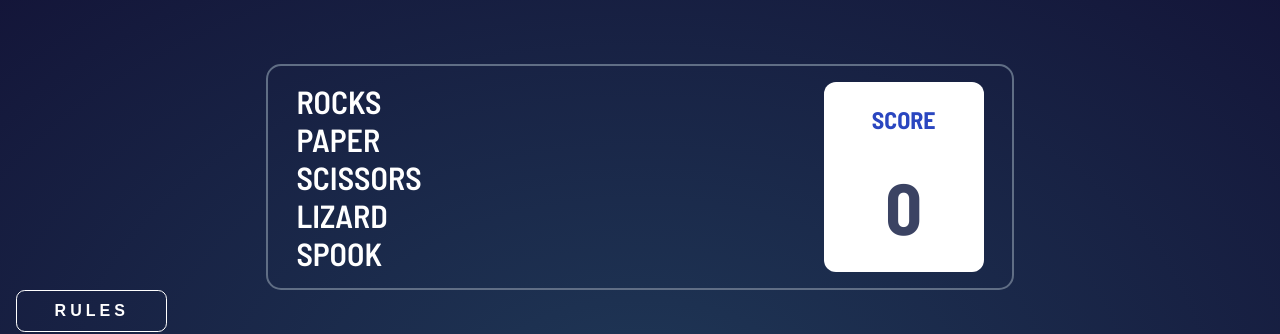
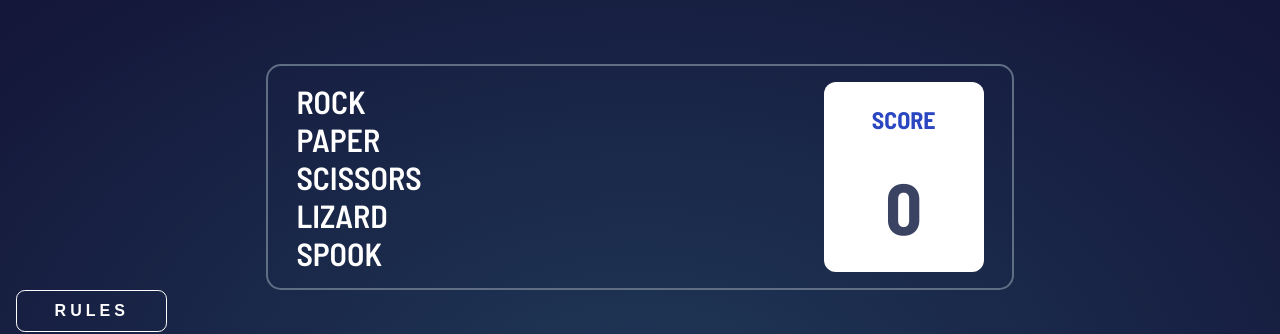
Before and after one commit to GSterczewski/fm-rock-paper-scissors, a Vue app: page / in a window 1280 px wide. Shown: the top 334 px of the page. Built offline with nearby package versions, Linux system fonts and the light colour scheme.

Commit message:
fix typo in heading

```diff
--- a/src/components/VHeader.vue
+++ b/src/components/VHeader.vue
@@ -1,7 +1,7 @@
 <template>
   <header class="header">
     <div class="header__wrapper">
-      <h1>Rocks<br>Paper<br>Scissors<br>Lizard<br>Spook</h1>
+      <h1>Rock<br>Paper<br>Scissors<br>Lizard<br>Spook</h1>
       <ScoreBoard />
     </div>
 </header>
```
